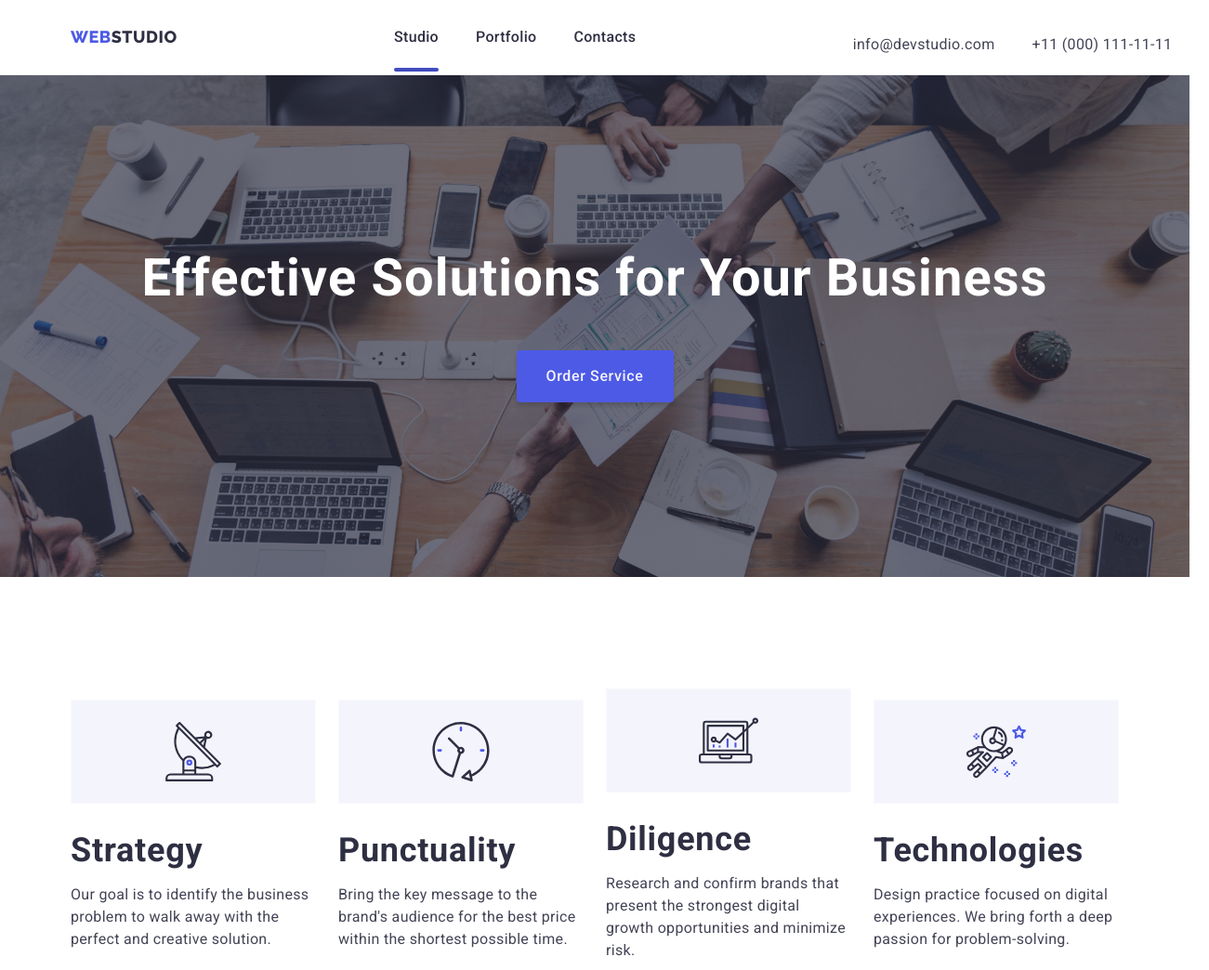
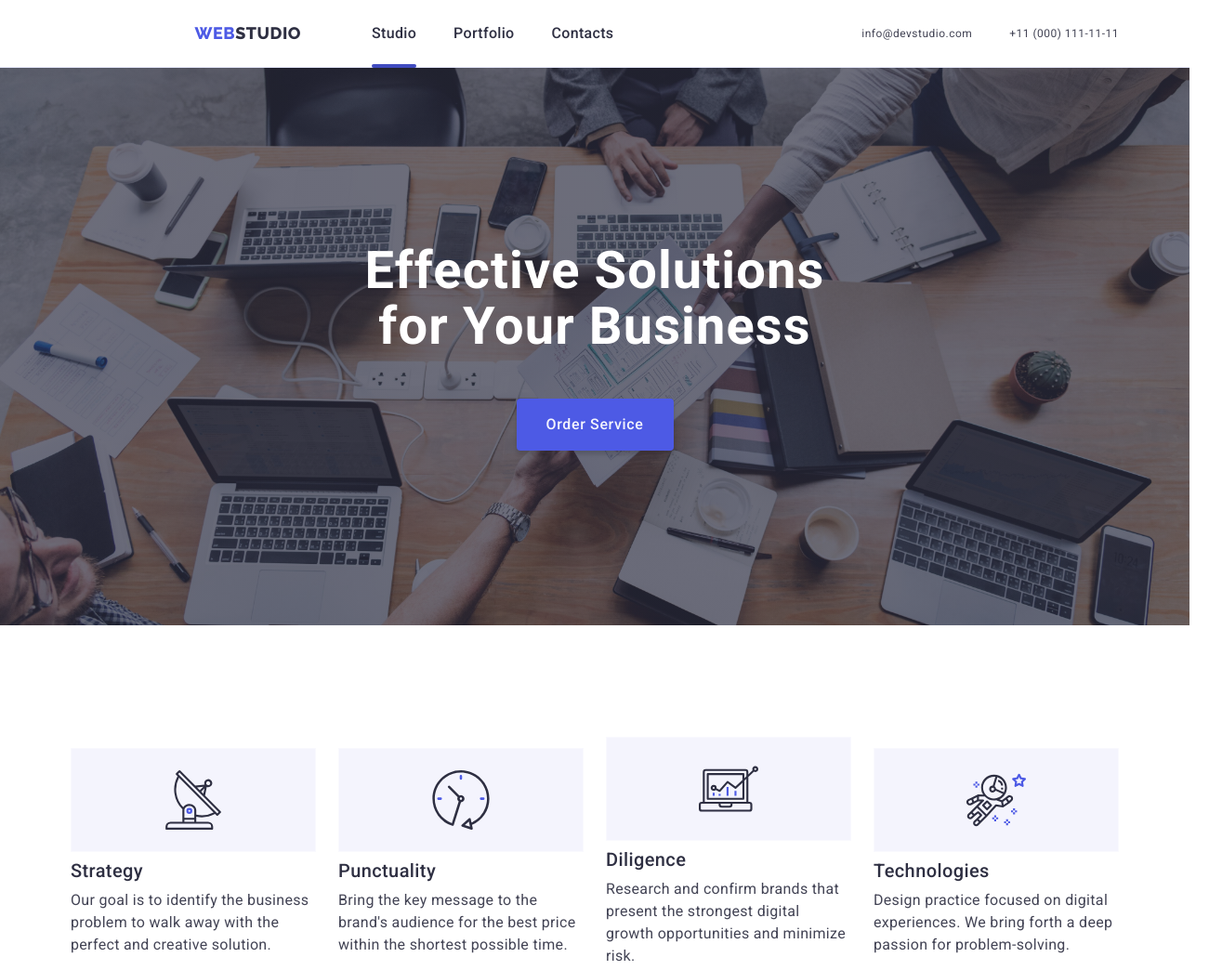
Before and after one commit to Fijji/goit-markup-hw-06, a plain HTML site: page index.html in a window 1280 px wide. Shown: the top 1044 px of the page at 93% size, 1301 px wide, since content can reach past the window. Drawn offline with nearby package versions, Linux system fonts and the light colour scheme.

Commit message:
Applied changes based on comments 2

```diff
--- a/css/desktop.css
+++ b/css/desktop.css
@@ -1,10 +1,32 @@
 @media screen and (min-width: 1158px) {
     .container {
         min-width: 1158px;
-        max-width: 4000px;
         margin: 0 auto;
         padding: 0px 15px;
         width: 90%;
+    }
+
+    header .container nav {
+        margin: 0 auto;
+        min-height: auto;
+        width: auto;
+        padding: 0;
+    }
+
+    header .logo {
+        margin-right: 76px;
+    }
+
+    .menu {
+        margin: 0;
+    }
+
+    address {
+        justify-content: right;
+    }
+
+    address ul li a {
+        margin: 0;
     }
 
     .main-section {
@@ -25,15 +47,12 @@
 
     .contacts ul {
         display: flex;
-        align-items: center;
-        justify-content: right;
-        flex-direction: row;
         flex-shrink: 0;
+        gap: 40px;
     }
 
     .contacts ul li {
         display: inline-block;
-        margin-right: 40px;
     }
 
     .customers-wrapper {
@@ -44,10 +63,10 @@
         display: flex;
         flex-wrap: nowrap;
         justify-content: center;
+        gap: 0;
     }
 
     .team-list .team-member {
-        margin-right: 24px;
         width: calc((100%) / 4);
     }
 
@@ -57,11 +76,11 @@
 
     .what-we-do-list {
         display: flex;
+        gap: 24px;
     }
 
     .features-list {
-        padding-top: 120px;
-        padding-bottom: 120px;
+        padding: 120px 0;
     }
 
     .features {
@@ -82,6 +101,12 @@
         flex-wrap: nowrap;
     }
 
+    .feature h3 {
+        font-size: 20px;
+        font-weight: 500;
+        line-height: 1.2;
+    }
+
     .feature-icon {
         height: 112px;
         width: 264px;
@@ -92,11 +117,20 @@
         flex-direction: row;
         align-items: center;
         justify-content: center;
-        margin-bottom: 22px;
+        margin-bottom: 8px;
         border: 1px solid rgba(255, 255, 255, 0.5);
+    }
+
+    .feature li {
+        gap: 0;
     }
 
     .team-list {
         flex-wrap: nowrap;
     }
+
+    .social-footer {
+        margin-left: 120px;
+        margin-right: 80px;
+    }
 }
--- a/css/mobile_first.css
+++ b/css/mobile_first.css
@@ -1025,7 +1025,6 @@ input[type='checkbox']:checked+.review-form-agreement-desc>.review-form-checkbox
     height: 40px;
     width: 100%;
     color: var(--cloud);
-    margin-right: 24px;
 }
 
 .footer-email input {
@@ -1126,7 +1125,8 @@ input[type='checkbox']:checked+.review-form-agreement-desc>.review-form-checkbox
 }
 
 header .container nav {
-    min-height: 80px;
+    padding: 23px 0;
+    /* (70 - 24) /2 */
     display: flex;
     align-items: center;
     width: 100%;
--- a/css/tablet.css
+++ b/css/tablet.css
@@ -3,8 +3,8 @@
         max-width: 768px;
     }
 
-    .container .customers-wrapper {
-        max-width: 552px;
+    .customers .container {
+        max-width: 584px;
         margin: 0 auto;
     }
 
@@ -33,6 +33,8 @@
     }
 
     .main-section-title {
+        margin: 0 auto;
+        max-width: 496px;
         margin-bottom: 48px;
         font-size: 56px;
         font-weight: 700;
@@ -85,10 +87,10 @@
     address ul li a {
         cursor: pointer;
         font-weight: 400;
-        font-size: 16px;
-        line-height: 150%;
+        font-size: 12px;
+        line-height: 14px;
         display: flex;
-        letter-spacing: 0.02em;
+        letter-spacing: 0.04em;
         color: var(--slate);
         margin-top: 16px;
         padding: 0;
@@ -175,5 +177,7 @@
 
     .footer-form button {
         width: 165px;
+        margin-top: auto;
+        margin-left: 24px;
     }
 }
```
